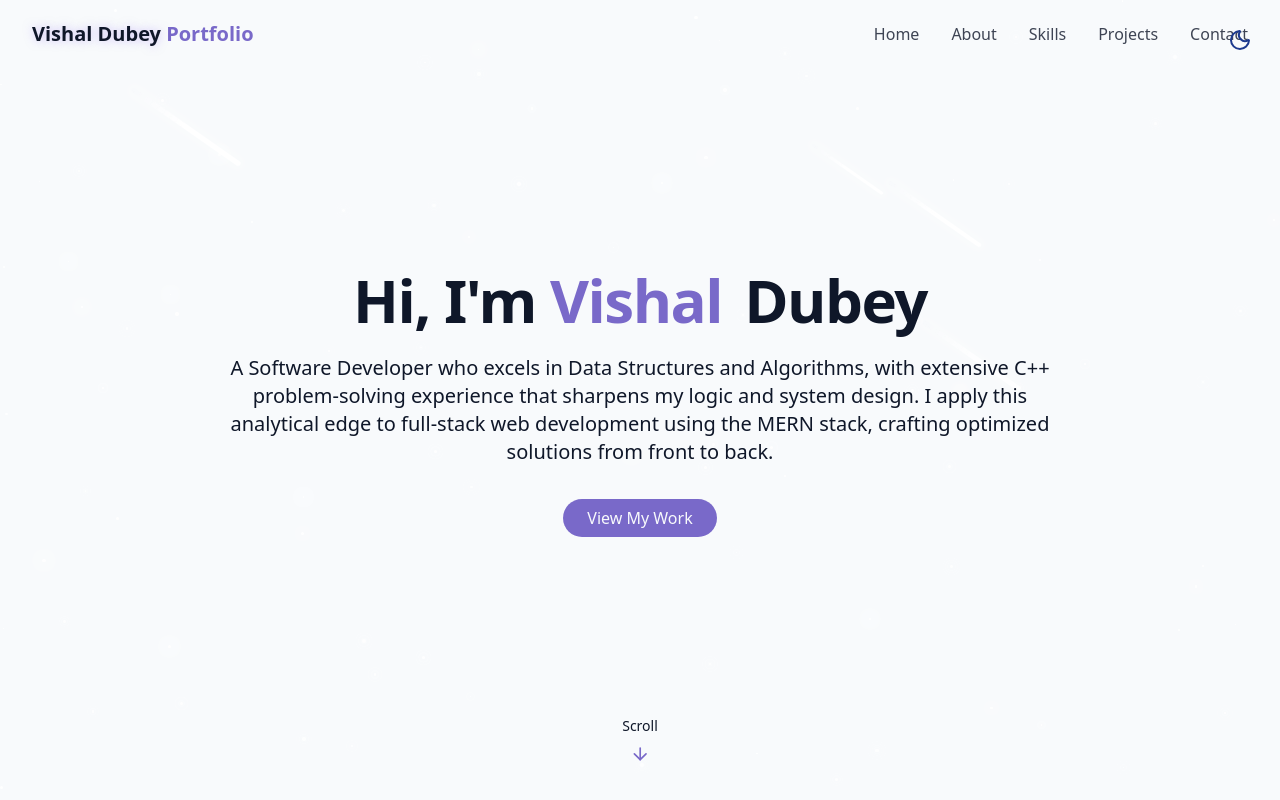
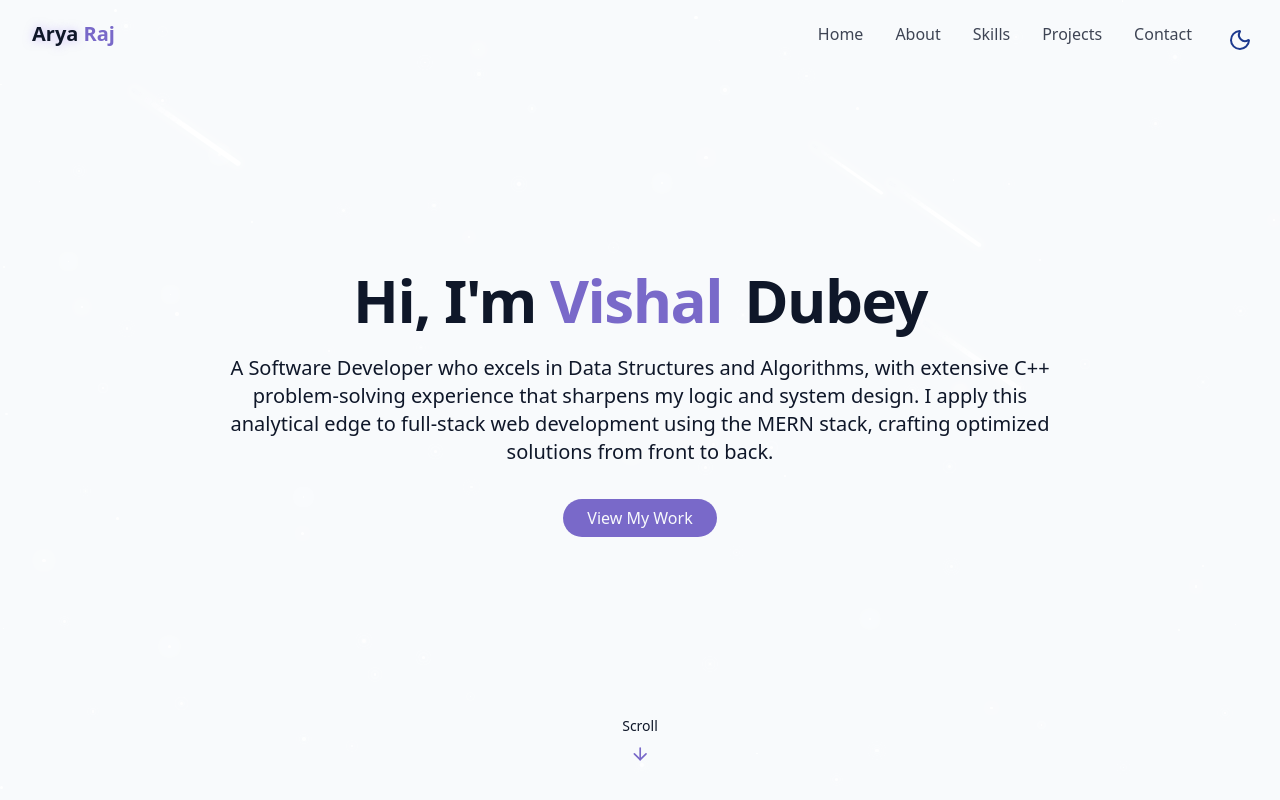
Before and after one commit to vishaldubeygit/Myportfolio, a React (Vite) app: page / in a window 1280 px wide. Shown: the top 800 px of the page. Built offline with nearby package versions, Linux system fonts and the light colour scheme; the HTML template or start-up script is replaced by a standard one.

Commit message:
Update Navbar.jsx

```diff
--- a/src/components/Navbar.jsx
+++ b/src/components/Navbar.jsx
@@ -35,13 +35,13 @@ export const Navbar = () => {
           href="#hero"
         >
           <span className="relative z-10">
-            <span className="text-glow text-foreground"> Vishal Dubey </span>{" "}
-            Portfolio
+            <span className="text-glow text-foreground"> Arya </span>{" "}
+            Raj
           </span>
         </a>
 
         {/* desktop nav */}
-        <div className="hidden md:flex space-x-8">
+        <div className="hidden md:flex space-x-8 px-14">
           {navItems.map((item, key) => (
             <a
               key={key}
```
